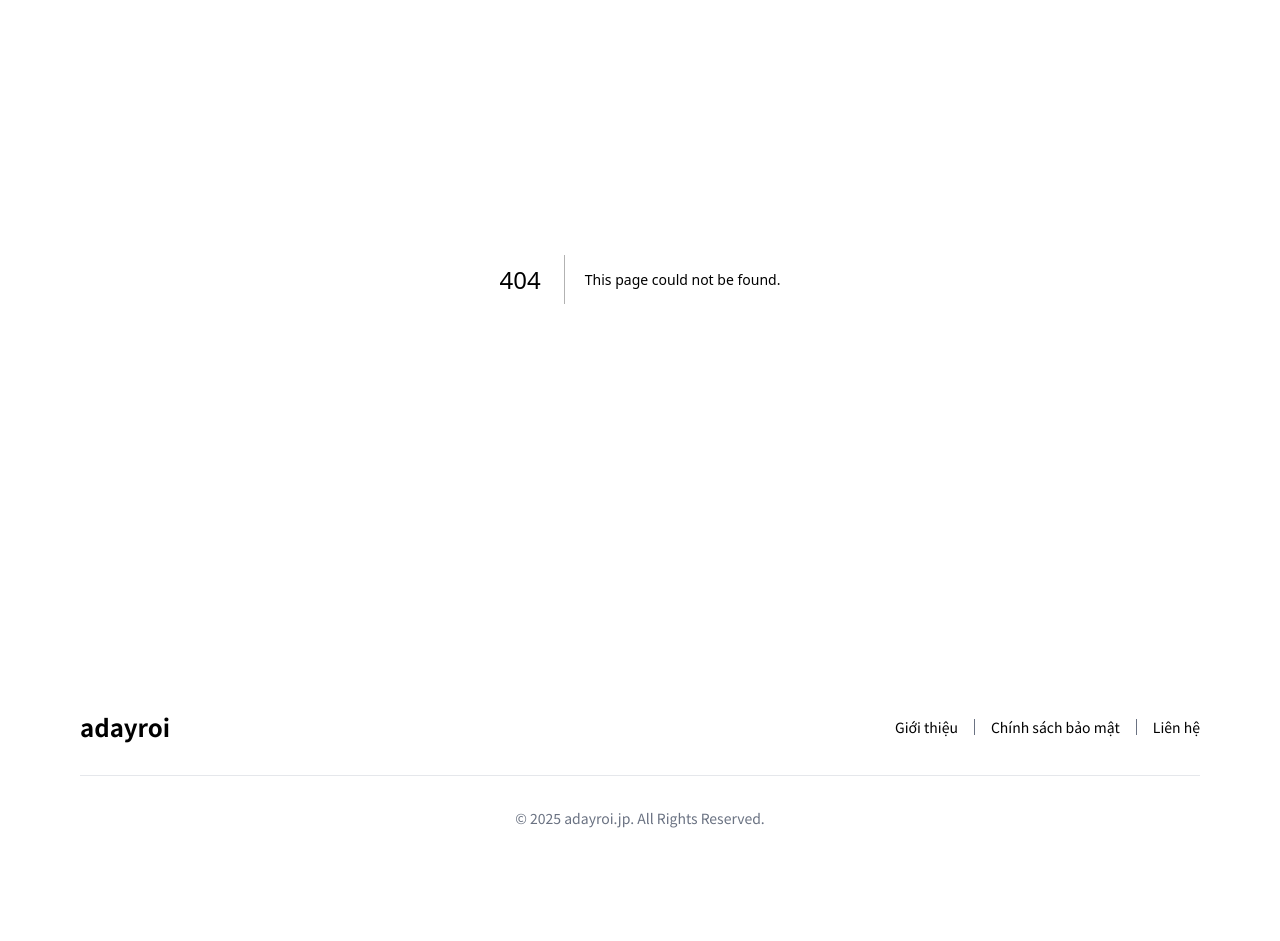
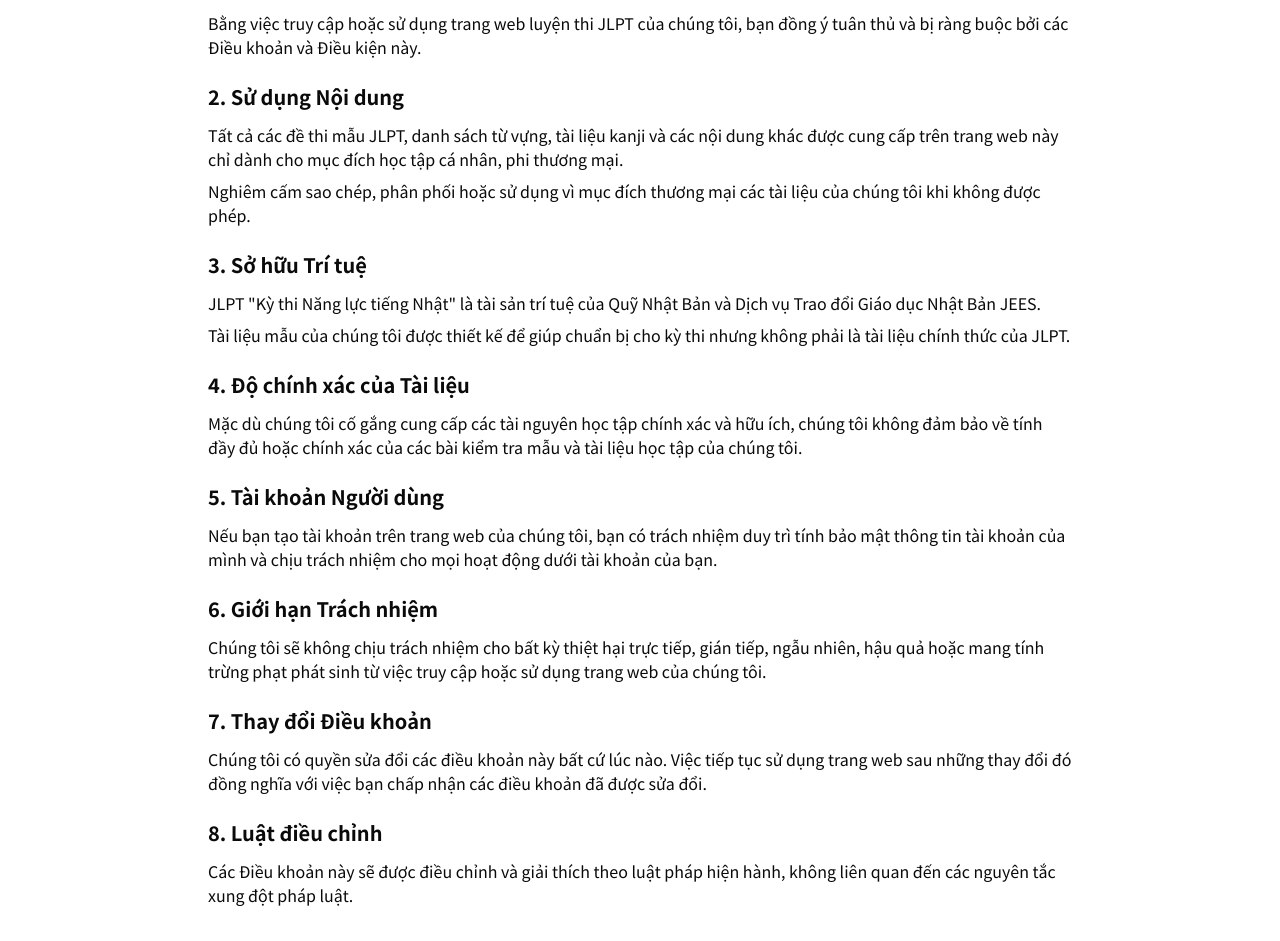
Before and after one commit to hungdoba/jlpt.adayroi.jp, a Next.js app: page /terms in a window 1280 px wide. Before the commit this address had no page. Shown: the part 211-1152 px from the top of the page. Before the commit the page ends 1087 px from the top, so only its background shows below. Built offline with nearby package versions, Linux system fonts and the light colour scheme.

Commit message:
feat: add Terms and Conditions page with content sections and legal disclaimers

```diff
--- /dev/null
+++ b/src/app/terms/page.tsx
@@ -0,0 +1,91 @@
+export default function Terms() {
+  return (
+    <div className="container mx-auto px-4 py-8 max-w-4xl">
+      <h1 className="text-3xl font-bold mb-6">Điều khoản và Điều kiện</h1>
+
+      <section className="mb-6">
+        <h2 className="text-xl font-semibold mb-3">1. Chấp nhận Điều khoản</h2>
+        <p className="mb-2">
+          Bằng việc truy cập hoặc sử dụng trang web luyện thi JLPT của chúng
+          tôi, bạn đồng ý tuân thủ và bị ràng buộc bởi các Điều khoản và Điều
+          kiện này.
+        </p>
+      </section>
+
+      <section className="mb-6">
+        <h2 className="text-xl font-semibold mb-3">2. Sử dụng Nội dung</h2>
+        <p className="mb-2">
+          Tất cả các đề thi mẫu JLPT, danh sách từ vựng, tài liệu kanji và các
+          nội dung khác được cung cấp trên trang web này chỉ dành cho mục đích
+          học tập cá nhân, phi thương mại.
+        </p>
+        <p className="mb-2">
+          Nghiêm cấm sao chép, phân phối hoặc sử dụng vì mục đích thương mại các
+          tài liệu của chúng tôi khi không được phép.
+        </p>
+      </section>
+
+      <section className="mb-6">
+        <h2 className="text-xl font-semibold mb-3">3. Sở hữu Trí tuệ</h2>
+        <p className="mb-2">
+          JLPT &quot;Kỳ thi Năng lực tiếng Nhật&quot; là tài sản trí tuệ của Quỹ
+          Nhật Bản và Dịch vụ Trao đổi Giáo dục Nhật Bản JEES.
+        </p>
+        <p className="mb-2">
+          Tài liệu mẫu của chúng tôi được thiết kế để giúp chuẩn bị cho kỳ thi
+          nhưng không phải là tài liệu chính thức của JLPT.
+        </p>
+      </section>
+
+      <section className="mb-6">
+        <h2 className="text-xl font-semibold mb-3">
+          4. Độ chính xác của Tài liệu
+        </h2>
+        <p className="mb-2">
+          Mặc dù chúng tôi cố gắng cung cấp các tài nguyên học tập chính xác và
+          hữu ích, chúng tôi không đảm bảo về tính đầy đủ hoặc chính xác của các
+          bài kiểm tra mẫu và tài liệu học tập của chúng tôi.
+        </p>
+      </section>
+
+      <section className="mb-6">
+        <h2 className="text-xl font-semibold mb-3">5. Tài khoản Người dùng</h2>
+        <p className="mb-2">
+          Nếu bạn tạo tài khoản trên trang web của chúng tôi, bạn có trách nhiệm
+          duy trì tính bảo mật thông tin tài khoản của mình và chịu trách nhiệm
+          cho mọi hoạt động dưới tài khoản của bạn.
+        </p>
+      </section>
+
+      <section className="mb-6">
+        <h2 className="text-xl font-semibold mb-3">6. Giới hạn Trách nhiệm</h2>
+        <p className="mb-2">
+          Chúng tôi sẽ không chịu trách nhiệm cho bất kỳ thiệt hại trực tiếp,
+          gián tiếp, ngẫu nhiên, hậu quả hoặc mang tính trừng phạt phát sinh từ
+          việc truy cập hoặc sử dụng trang web của chúng tôi.
+        </p>
+      </section>
+
+      <section className="mb-6">
+        <h2 className="text-xl font-semibold mb-3">7. Thay đổi Điều khoản</h2>
+        <p className="mb-2">
+          Chúng tôi có quyền sửa đổi các điều khoản này bất cứ lúc nào. Việc
+          tiếp tục sử dụng trang web sau những thay đổi đó đồng nghĩa với việc
+          bạn chấp nhận các điều khoản đã được sửa đổi.
+        </p>
+      </section>
+
+      <section className="mb-6">
+        <h2 className="text-xl font-semibold mb-3">8. Luật điều chỉnh</h2>
+        <p className="mb-2">
+          Các Điều khoản này sẽ được điều chỉnh và giải thích theo luật pháp
+          hiện hành, không liên quan đến các nguyên tắc xung đột pháp luật.
+        </p>
+      </section>
+
+      <div className="mt-8 text-sm text-gray-600">
+        <p>Last updated: {new Date().toLocaleDateString()}</p>
+      </div>
+    </div>
+  );
+}
```
